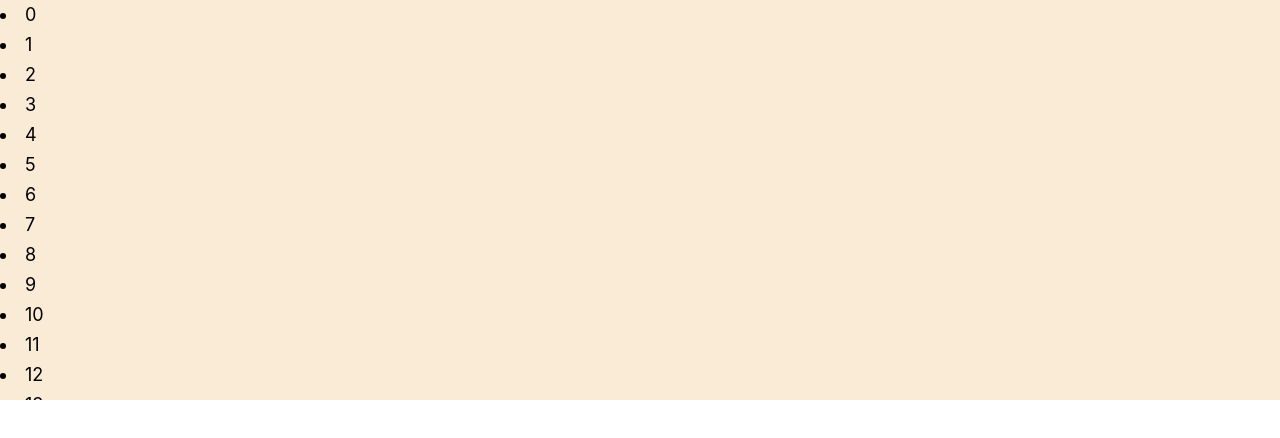
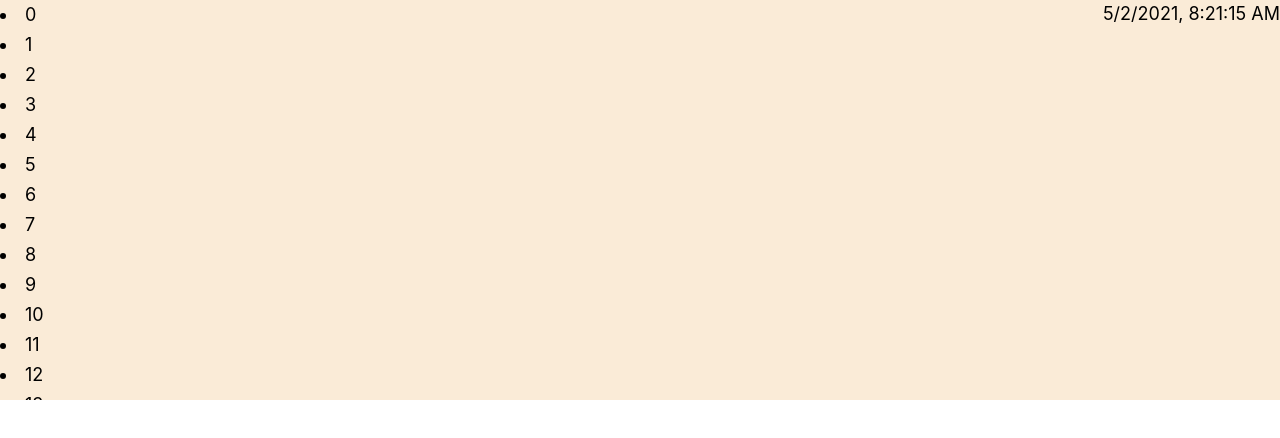
Before and after one commit to Junev/nextjs-blog, a Next.js app: page /posts/list in a window 1280 px wide. Shown: the top 438 px of the page. Built offline with nearby package versions, Linux system fonts and the light colour scheme.

Commit message:
useReducer solve setInterval

```diff
--- a/pages/index.js
+++ b/pages/index.js
@@ -257,7 +257,7 @@ function Home({ allPostsData }) {
 }
 
 Home.propTypes = {
-  allPostsData: PropTypes.object,
+  allPostsData: PropTypes.array,
 };
 
 export default Home;
--- a/pages/posts/list.js
+++ b/pages/posts/list.js
@@ -1,4 +1,5 @@
 import { useEffect, useRef, useState } from "react";
+import Timer from "../../src/components/Timer";
 import styles from "./list.module.scss";
 
 const getListData = () => new Array(100).fill(0).map((i, index) => index);
@@ -41,11 +42,11 @@ const List = () => {
       style={{ height: screenHeight + "px" }}
     >
       <div
-        className={`${styles.phantom}`}
+        className={styles.phantom}
         style={{ height: listHeight + "px" }}
       ></div>
       <div
-        className={`${styles.list}`}
+        className={styles.list}
         style={{
           height: screenHeight + "px",
           transform: `translate3D(0,${startOffset}px,0)`,
@@ -65,6 +66,7 @@ const List = () => {
             </li>
           ))}
       </div>
+      <Timer className={styles.timer} />
     </div>
   );
 };
--- a/pages/posts/list.module.scss
+++ b/pages/posts/list.module.scss
@@ -19,3 +19,10 @@
   right: 0;
   overflow: hidden;
 }
+
+.timer {
+  position: absolute;
+  top: 0;
+  right: 0;
+  text-align: right;
+}
--- /dev/null
+++ b/src/components/Timer.js
@@ -0,0 +1,27 @@
+import { useEffect, useReducer } from "react";
+
+const timerRuducer = (state, action) => {
+  switch (action.type) {
+    case "setTime":
+      return { ...state, time: action.time };
+
+    default:
+      return state;
+  }
+};
+const Timer = (props) => {
+  const [state, dispatch] = useReducer(timerRuducer, {});
+
+  useEffect(() => {
+    const timerId = setInterval(() => {
+      dispatch({ type: "setTime", time: new Date().toLocaleString() });
+    }, 1000);
+    return () => {
+      clearInterval(timerId);
+    };
+  }, []);
+
+  return <div {...props}>{state.time}</div>;
+};
+
+export default Timer;
```
Also changed, not shown: 1 other file (tests, documents, lock files or other folders).
